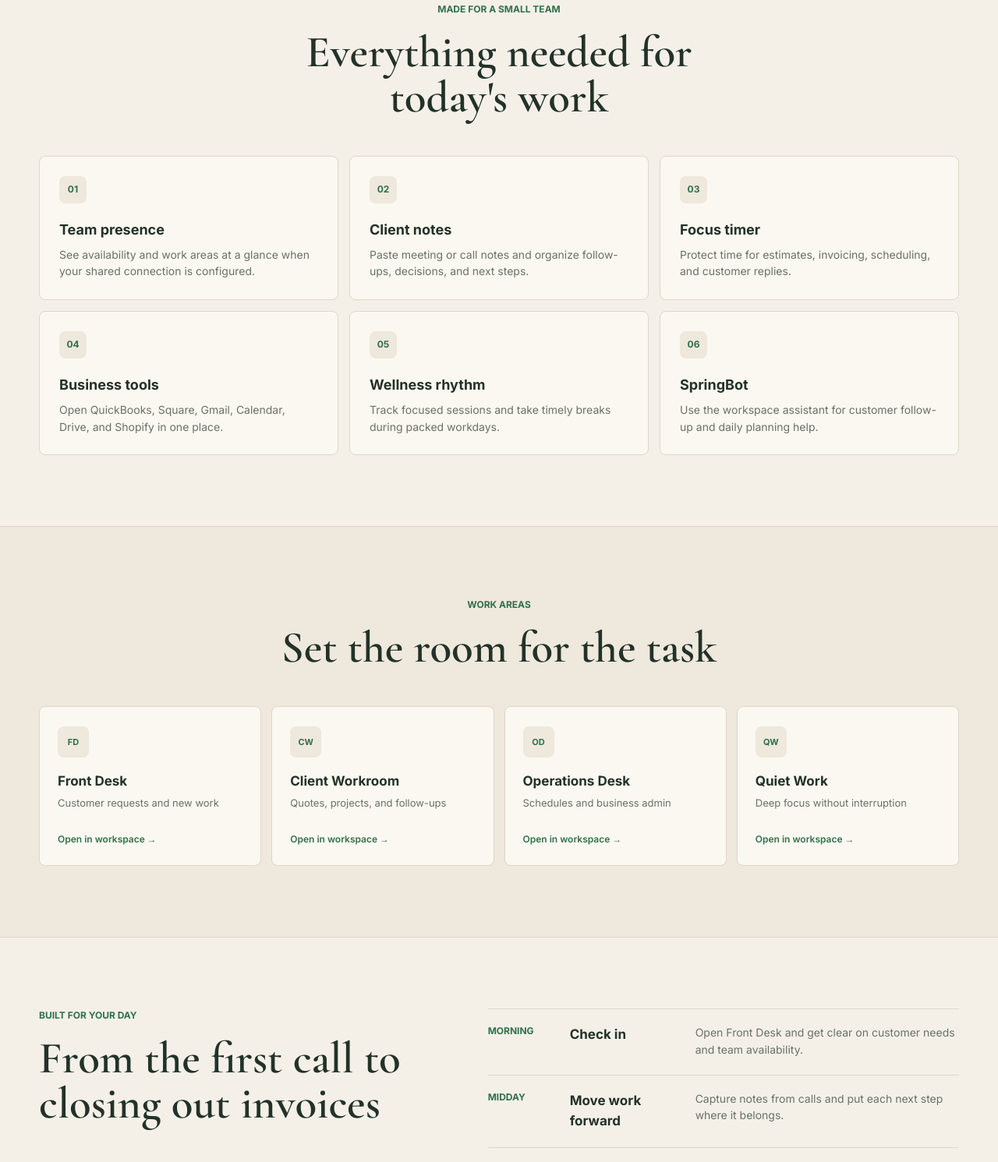
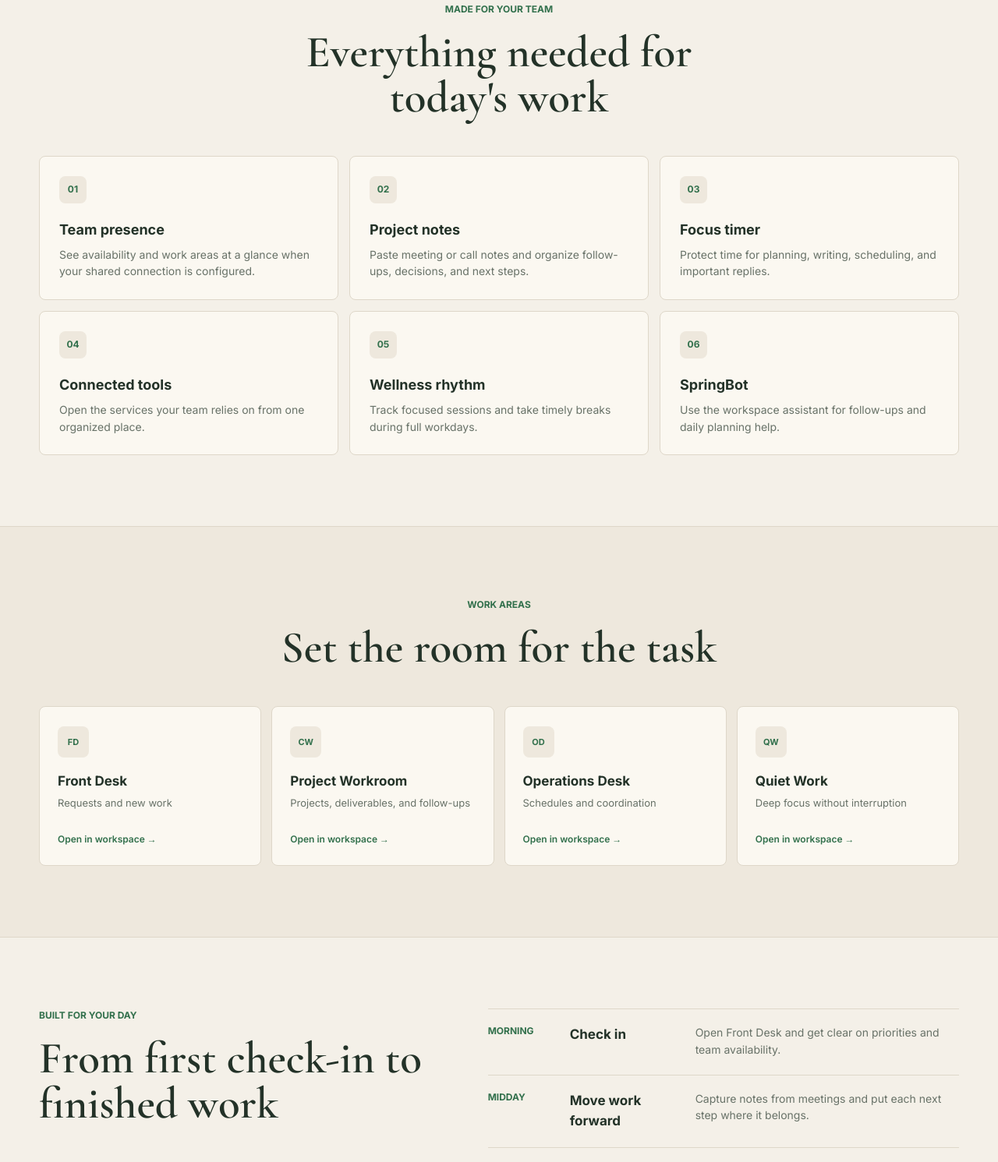
Before and after one commit to Que2003/Spring-Virtual-Offiice-Pro, a plain HTML site: page index.html in a window 1280 px wide. Shown: the part 1309-2800 px from the top of the page at 78% size. Drawn offline with nearby package versions, Linux system fonts and the light colour scheme.

Commit message:
Remove small business positioning from homepage

```diff
--- a/index.html
+++ b/index.html
@@ -3,8 +3,8 @@
 <head>
   <meta charset="utf-8">
   <meta name="viewport" content="width=device-width, initial-scale=1">
-  <meta name="description" content="Spring Office is a virtual workspace for small businesses to organize customer work, schedules, notes, focus time, and team presence.">
-  <title>Spring Office | Small Business Virtual Workspace</title>
+  <meta name="description" content="Spring Office is a virtual workspace for teams to organize projects, schedules, notes, focus time, and presence.">
+  <title>Spring Office | Virtual Workspace</title>
   <link rel="preconnect" href="https://fonts.googleapis.com">
   <link rel="preconnect" href="https://fonts.gstatic.com" crossorigin>
   <link href="https://fonts.googleapis.com/css2?family=Cormorant+Garamond:ital,wght@0,600;1,600&family=Inter:wght@400;500;600;700&display=swap" rel="stylesheet">
@@ -31,9 +31,9 @@
     <section class="hero">
       <div class="petal petal-one"></div><div class="petal petal-two"></div><div class="petal petal-three"></div>
       <div class="hero-inner shell">
-        <p class="status"><span></span>Built for small-business workdays</p>
-        <h1>Your business,<br><em>beautifully</em> organized</h1>
-        <p class="lead">A welcoming virtual workspace for client follow-ups, schedules, shared notes, and the focused time that keeps a small team moving.</p>
+        <p class="status"><span></span>Welcome to Spring Office</p>
+        <h1>Your office,<br><em>beautifully</em> organized</h1>
+        <p class="lead">A welcoming virtual workspace for projects, schedules, shared notes, and the focused time that keeps your team moving.</p>
         <div class="hero-actions">
           <a class="primary" href="office.html">Enter the office <span aria-hidden="true">&rarr;</span></a>
           <a class="secondary" href="#features">Explore features</a>
@@ -45,15 +45,15 @@
       <iframe src="office.html" title="Interactive Spring Office preview" tabindex="-1"></iframe>
     </section>
     <section class="features section shell" id="features">
-      <p class="label">Made for a small team</p>
+      <p class="label">Made for your team</p>
       <h2>Everything needed for today's work</h2>
       <div class="feature-grid">
         <article><span class="icon">01</span><h3>Team presence</h3><p>See availability and work areas at a glance when your shared connection is configured.</p></article>
-        <article><span class="icon">02</span><h3>Client notes</h3><p>Paste meeting or call notes and organize follow-ups, decisions, and next steps.</p></article>
-        <article><span class="icon">03</span><h3>Focus timer</h3><p>Protect time for estimates, invoicing, scheduling, and customer replies.</p></article>
-        <article><span class="icon">04</span><h3>Business tools</h3><p>Open QuickBooks, Square, Gmail, Calendar, Drive, and Shopify in one place.</p></article>
-        <article><span class="icon">05</span><h3>Wellness rhythm</h3><p>Track focused sessions and take timely breaks during packed workdays.</p></article>
-        <article><span class="icon">06</span><h3>SpringBot</h3><p>Use the workspace assistant for customer follow-up and daily planning help.</p></article>
+        <article><span class="icon">02</span><h3>Project notes</h3><p>Paste meeting or call notes and organize follow-ups, decisions, and next steps.</p></article>
+        <article><span class="icon">03</span><h3>Focus timer</h3><p>Protect time for planning, writing, scheduling, and important replies.</p></article>
+        <article><span class="icon">04</span><h3>Connected tools</h3><p>Open the services your team relies on from one organized place.</p></article>
+        <article><span class="icon">05</span><h3>Wellness rhythm</h3><p>Track focused sessions and take timely breaks during full workdays.</p></article>
+        <article><span class="icon">06</span><h3>SpringBot</h3><p>Use the workspace assistant for follow-ups and daily planning help.</p></article>
       </div>
     </section>
     <section class="rooms" id="rooms">
@@ -61,26 +61,26 @@
         <p class="label">Work areas</p>
         <h2>Set the room for the task</h2>
         <div class="room-grid">
-          <a href="office.html"><span class="room-icon">FD</span><h3>Front Desk</h3><p>Customer requests and new work</p><small>Open in workspace &rarr;</small></a>
-          <a href="office.html"><span class="room-icon">CW</span><h3>Client Workroom</h3><p>Quotes, projects, and follow-ups</p><small>Open in workspace &rarr;</small></a>
-          <a href="office.html"><span class="room-icon">OD</span><h3>Operations Desk</h3><p>Schedules and business admin</p><small>Open in workspace &rarr;</small></a>
+          <a href="office.html"><span class="room-icon">FD</span><h3>Front Desk</h3><p>Requests and new work</p><small>Open in workspace &rarr;</small></a>
+          <a href="office.html"><span class="room-icon">CW</span><h3>Project Workroom</h3><p>Projects, deliverables, and follow-ups</p><small>Open in workspace &rarr;</small></a>
+          <a href="office.html"><span class="room-icon">OD</span><h3>Operations Desk</h3><p>Schedules and coordination</p><small>Open in workspace &rarr;</small></a>
           <a href="office.html"><span class="room-icon">QW</span><h3>Quiet Work</h3><p>Deep focus without interruption</p><small>Open in workspace &rarr;</small></a>
         </div>
       </div>
     </section>
     <section class="day section shell" id="day">
-      <div class="day-heading"><p class="label">Built for your day</p><h2>From the first call to closing out invoices</h2></div>
+      <div class="day-heading"><p class="label">Built for your day</p><h2>From first check-in to finished work</h2></div>
       <div class="day-steps">
-        <article><strong>Morning</strong><h3>Check in</h3><p>Open Front Desk and get clear on customer needs and team availability.</p></article>
-        <article><strong>Midday</strong><h3>Move work forward</h3><p>Capture notes from calls and put each next step where it belongs.</p></article>
-        <article><strong>Afternoon</strong><h3>Finish focused</h3><p>Set a focus block for proposals, scheduling, invoices, or replies.</p></article>
+        <article><strong>Morning</strong><h3>Check in</h3><p>Open Front Desk and get clear on priorities and team availability.</p></article>
+        <article><strong>Midday</strong><h3>Move work forward</h3><p>Capture notes from meetings and put each next step where it belongs.</p></article>
+        <article><strong>Afternoon</strong><h3>Finish focused</h3><p>Set a focus block for planning, writing, scheduling, or replies.</p></article>
       </div>
     </section>
     <section class="closing">
       <div class="shell closing-inner"><div><h2>A real workspace, ready to open.</h2><p>Start with the tools available now, then connect shared presence and AI features when your backend is deployed.</p></div><a class="primary" href="office.html">Open Spring Office</a></div>
     </section>
   </main>
-  <footer><div class="shell footer-inner"><strong>Spring Office</strong><span>Built for small-business workdays.</span><a href="office.html">Workspace</a></div></footer>
+  <footer><div class="shell footer-inner"><strong>Spring Office</strong><span>A virtual workspace for teams.</span><a href="office.html">Workspace</a></div></footer>
   <a class="assistant" href="office.html" aria-label="Open SpringBot in the office"><span></span>SpringBot</a>
   <script src="home-theme.js?v=20260526-1"></script>
 </body>
```
